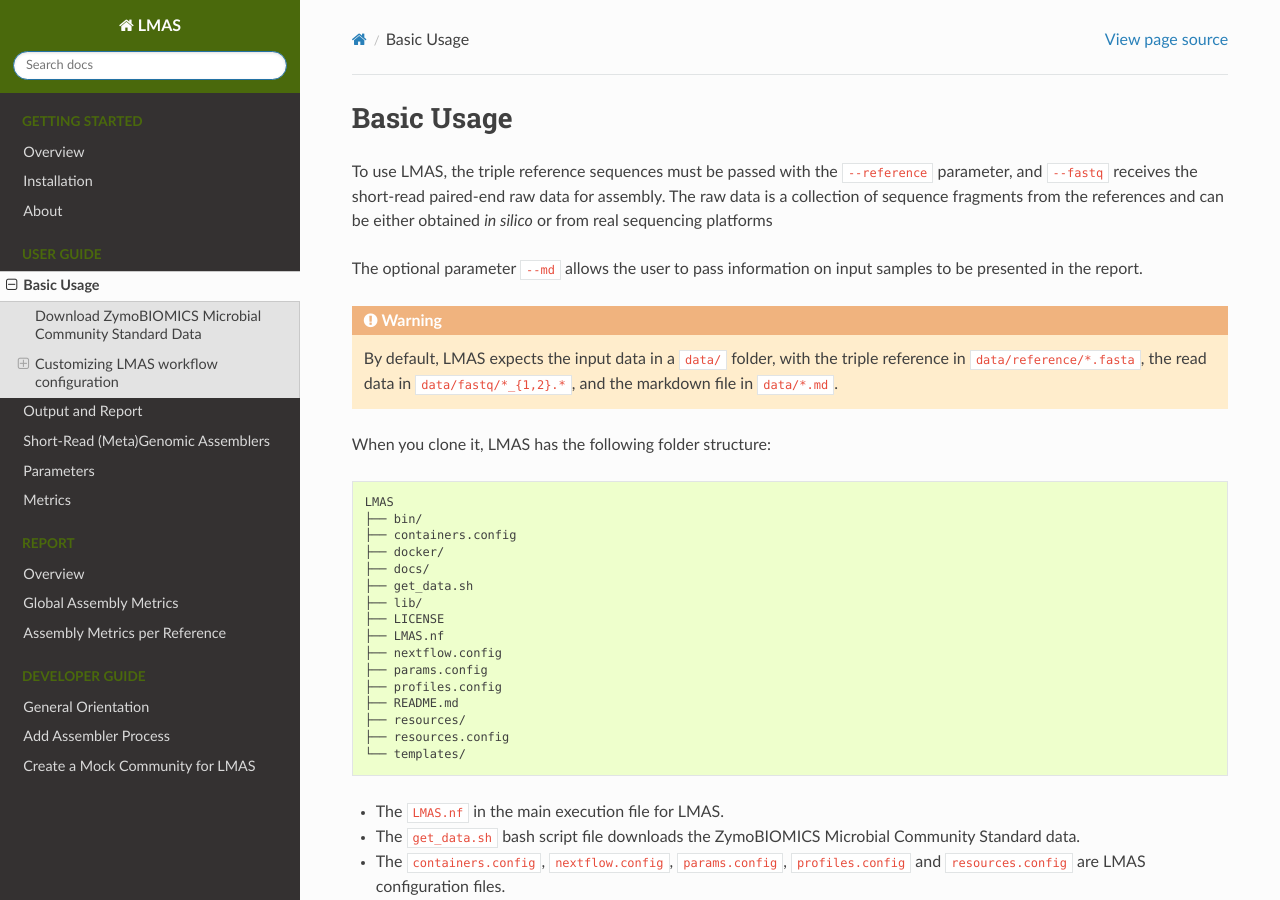
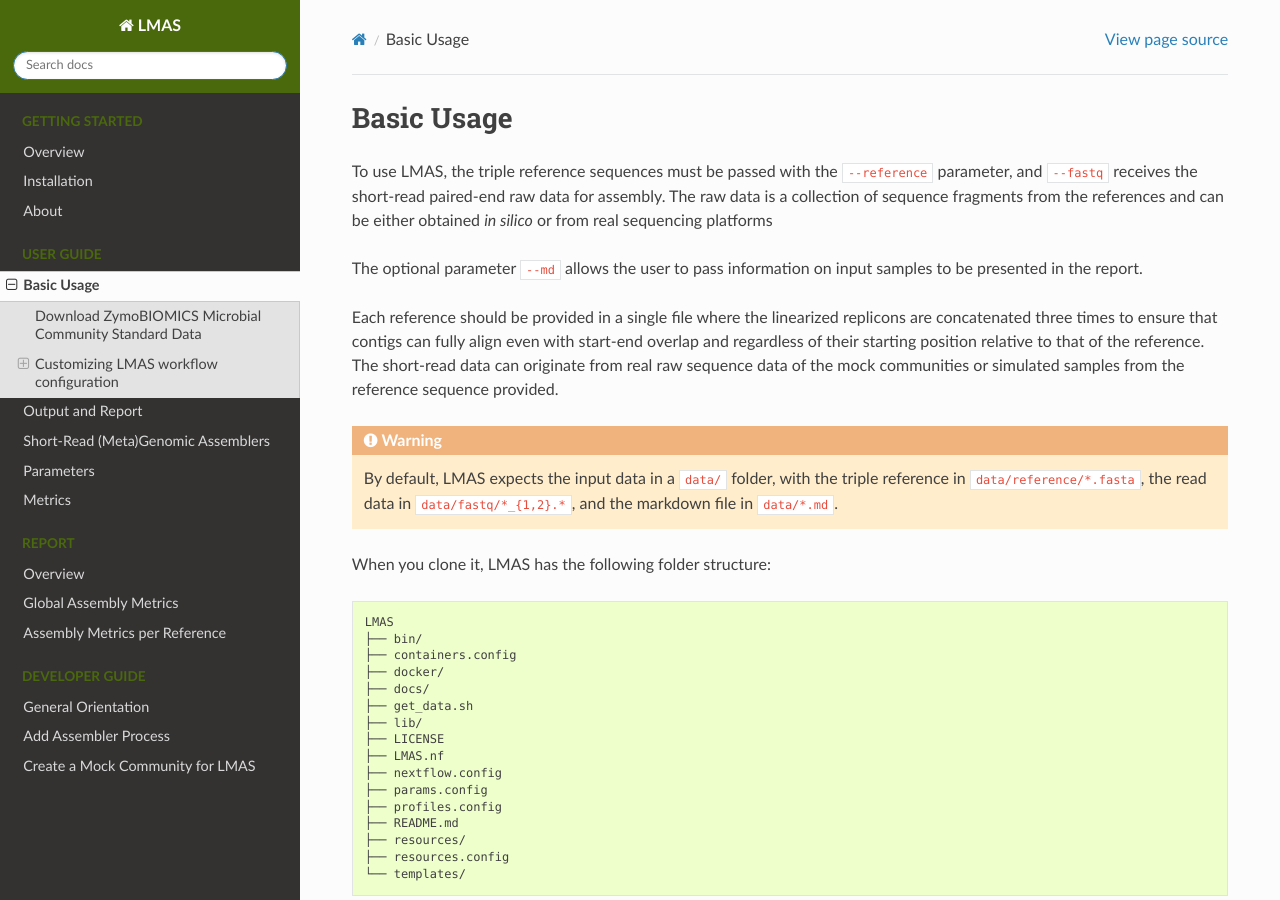
Before and after one commit to B-UMMI/LMAS, a Sphinx documentation site: the page built from docs/user/basic_usage.rst, in a window 1280 px wide and 900 px high. Built offline with Sphinx 7.4.7 and the Read the Docs theme 2.0.0, drawn with Linux system fonts in a browser that asks for light colours.

Commit message:
Update basic_usage.rst

```diff
--- a/docs/user/basic_usage.rst
+++ b/docs/user/basic_usage.rst
@@ -6,6 +6,11 @@ receives the short-read paired-end raw data for assembly. The raw data is a coll
 from the references and can be either obtained *in silico* or from real sequencing platforms
 
 The optional parameter ``--md`` allows the user to pass information on input samples to be presented in the report.
+
+Each reference should be provided in a single file where the linearized replicons are concatenated three times to ensure
+that contigs can fully align even with start-end overlap and regardless of their starting position relative to that of
+the reference. The short-read data can originate from real raw sequence data of the mock communities or simulated
+samples from the reference sequence provided.
 
 .. warning:: By default, LMAS expects the input data in a ``data/`` folder, with the triple reference in ``data/reference/*.fasta``, the read data in ``data/fastq/*_{1,2}.*``, and the markdown file in ``data/*.md``.
 
```
